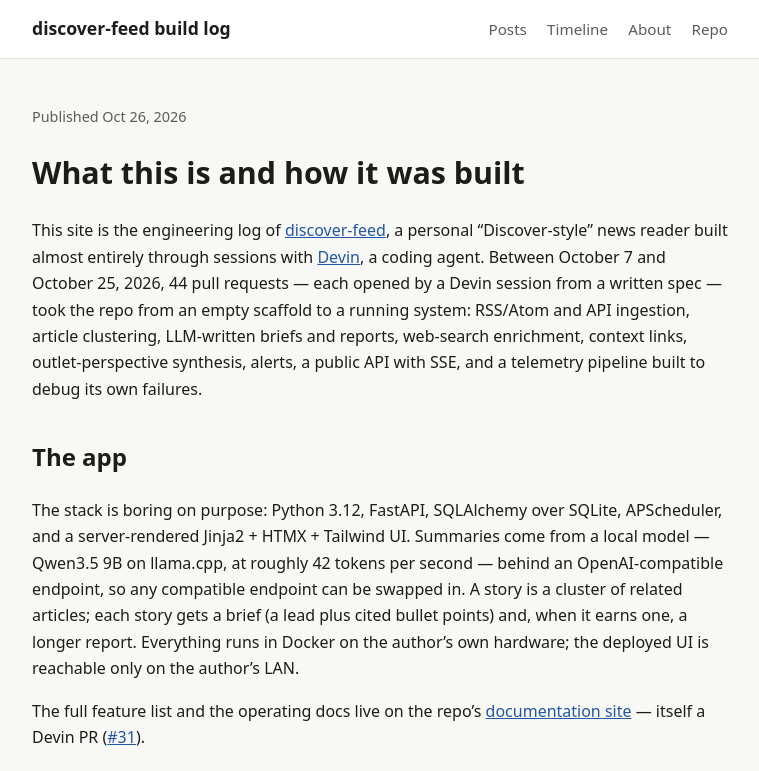
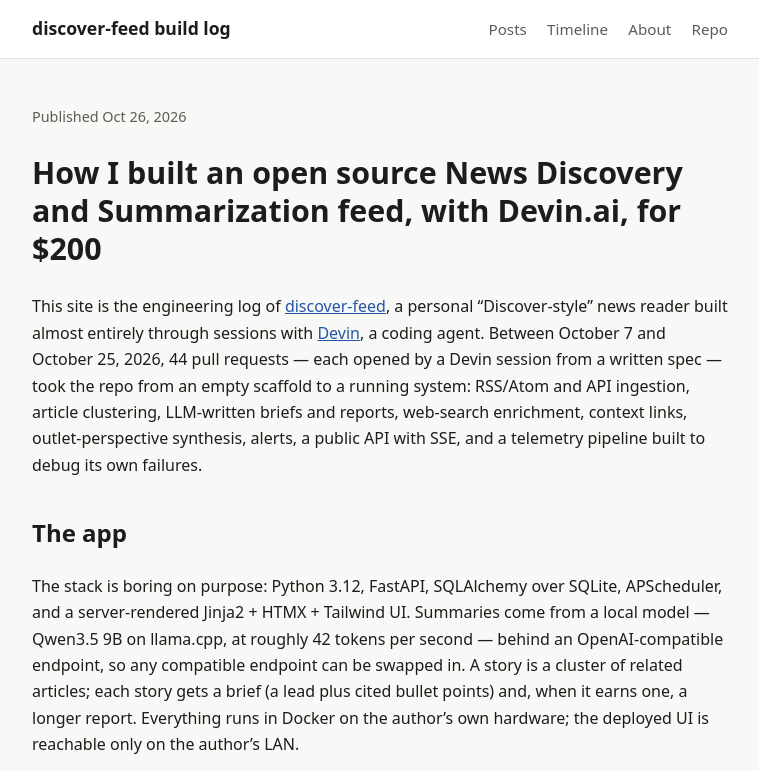
Before and after one commit to babcoccl/discover-feed, an Astro site in the folder blog/: page /posts/00-what-this-is in a window 1280 px wide. Shown: the top 771 px of the page, without its empty margins (260-1019 px from the left). Built offline with nearby package versions, Linux system fonts and the light colour scheme; Astro itself is replaced by a stand-in of ours.

Commit message:
blog: update title to reflect the project's development journey with Devin.ai

```diff
--- a/blog/src/content/posts/00-what-this-is.md
+++ b/blog/src/content/posts/00-what-this-is.md
@@ -1,5 +1,5 @@
 ---
-title: "What this is and how it was built"
+title: "How I built an open source News Discovery and Summarization feed, with Devin.ai, for $200"
 description: "A personal news aggregator written almost entirely by a coding agent — 44 pull requests in 18 days. This site is the engineering log."
 pubDate: 2026-10-26T10:00:00Z
 prs: []
```
